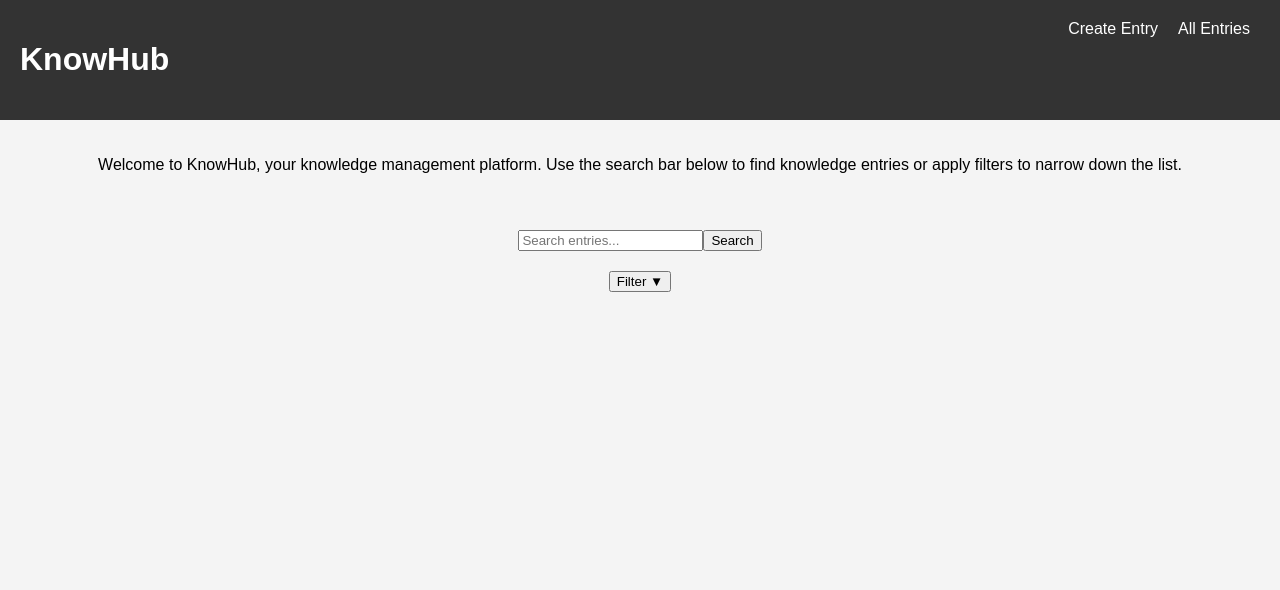
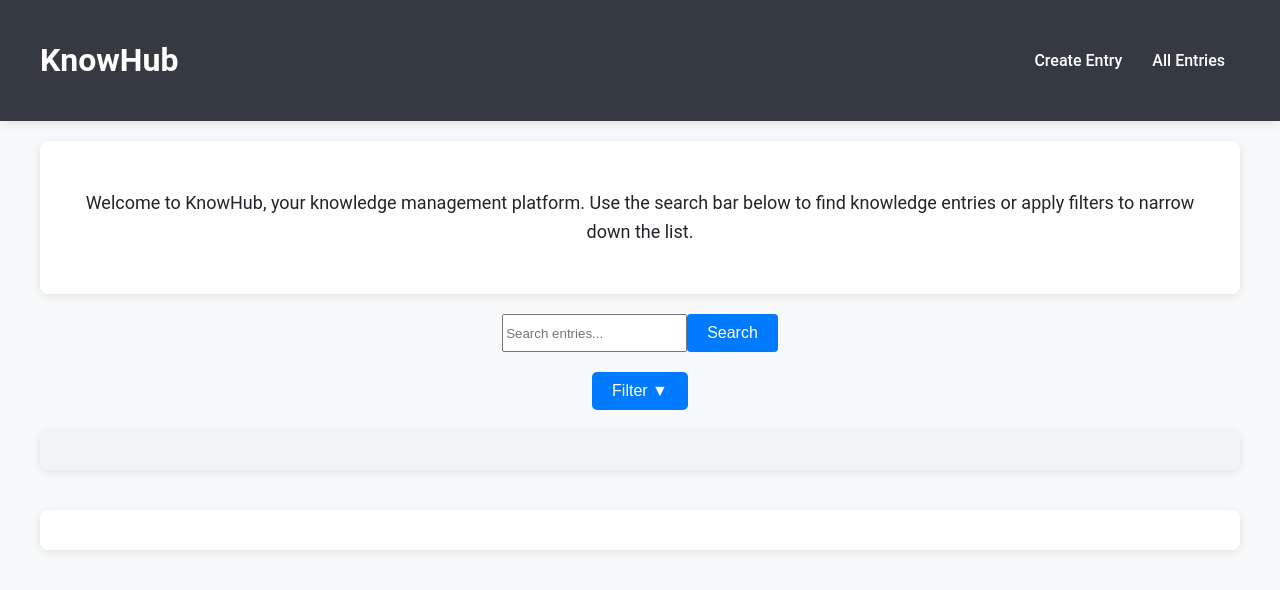
Before and after one commit to MoetazKhelil/KnowHub, a React (Create React App) app in the folder frontend/: page / in a window 1280 px wide. Shown: the top 590 px of the page. Built offline with nearby package versions, Linux system fonts and the light colour scheme.

Commit message:
changed styling for Home page, Filter and Search components

```diff
--- a/frontend/src/styles/styles.css
+++ b/frontend/src/styles/styles.css
@@ -1,8 +1,9 @@
 body {
-    font-family: Arial, sans-serif;
+    font-family: 'Roboto', sans-serif;
     margin: 0;
     padding: 0;
-    background-color: #f4f4f4;
+    background-color: #f8f9fa;
+    color: #212529;
 }
 
 .App {
@@ -12,21 +13,192 @@ body {
 .home header {
     display: flex;
     justify-content: space-between;
-    padding: 20px;
-    background-color: #333;
+    align-items: center;
+    padding: 20px 40px;
+    background-color: #343a40;
     color: white;
+    box-shadow: 0 2px 10px rgba(0, 0, 0, 0.1);
 }
 
 .home nav a {
     color: white;
     text-decoration: none;
-    margin: 0 10px;
+    margin: 0 15px;
+    font-weight: 500;
+    transition: color 0.3s ease;
+}
+
+.home nav a:hover {
+    color: #17a2b8;
 }
 
 .home .description {
+    padding: 30px;
+    background-color: white;
+    border-radius: 8px;
+    box-shadow: 0 2px 10px rgba(0, 0, 0, 0.1);
+    margin: 20px 40px;
+    font-size: 18px;
+    line-height: 1.6;
+}
+
+.results {
+    margin: 40px 40px;
+    background-color: white;
+    border-radius: 8px;
     padding: 20px;
+    box-shadow: 0 2px 10px rgba(0, 0, 0, 0.1);
+}
+
+.results ul {
+    list-style-type: none;
+    padding: 0;
+    margin: 0;
+}
+
+.results li {
+    padding: 15px 20px;
+    margin-bottom: 10px;
+    background-color: #e9ecef;
+    border-radius: 5px;
+    transition: background-color 0.3s ease, box-shadow 0.3s ease;
+}
+
+.results li:hover {
+    background-color: #dee2e6;
+    box-shadow: 0 2px 10px rgba(0, 0, 0, 0.1);
+}
+
+.results p {
+    font-size: 18px;
+    color: #6c757d;
+    text-align: center;
+}
+
+.active-filters {
+    margin: 20px 40px;
+    padding: 20px;
+    background-color: #f1f3f5;
+    border-radius: 8px;
+    box-shadow: 0 2px 10px rgba(0, 0, 0, 0.1);
+}
+
+.active-filters h3 {
+    margin-top: 0;
+    font-size: 22px;
+    color: #495057;
+}
+
+.active-filters ul {
+    list-style-type: none;
+    padding: 0;
+    margin: 10px 0;
+    display: flex;
+    flex-wrap: wrap;
+    gap: 10px;
+}
+
+.active-filters li {
+    background-color: #17a2b8;
+    color: white;
+    padding: 10px 15px;
+    border-radius: 20px;
+    font-size: 14px;
+}
+
+.active-filters button {
+    background-color: #dc3545;
+    color: white;
+    padding: 10px 20px;
+    border: none;
+    cursor: pointer;
+    font-size: 16px;
+    border-radius: 5px;
+    transition: background-color 0.3s ease;
+}
+
+.active-filters button:hover {
+    background-color: #c82333;
 }
 
 .search-bar {
+    display: flex;
+    justify-content: center;
+    margin-bottom: 20px;
+}
+
+.search-input {
+    width: 300px;
+    padding: 10px;
+    font-size: 16px;
+    border: 1px solid #ccc;
+    border-radius: 4px;
+    margin-right: 10px;
+}
+
+.search-button {
+    padding: 10px 20px;
+    font-size: 16px;
+    background-color: #007bff;
+    color: white;
+    border: none;
+    border-radius: 4px;
+    cursor: pointer;
+    transition: background-color 0.3s ease;
+}
+
+.search-button:hover {
+    background-color: #0056b3;
+}
+
+.filter {
     margin: 20px 0;
 }
+
+.filter-toggle-button {
+    background-color: #007bff;
+    color: white;
+    padding: 10px 20px;
+    border: none;
+    cursor: pointer;
+    font-size: 16px;
+    border-radius: 5px;
+}
+
+.filter-container {
+    display: flex;
+    flex-wrap: wrap;
+    gap: 20px;
+    margin-top: 15px;
+    align-items: center;
+    justify-content: center;
+}
+
+.filter-group {
+    display: flex;
+    flex-direction: column;
+    margin-right: 20px;
+}
+
+.filter-group label {
+    margin-bottom: 5px;
+    font-weight: bold;
+}
+
+.filter-group input {
+    padding: 8px;
+    border: 1px solid #ccc;
+    border-radius: 4px;
+    width: 200px;
+}
+
+.apply-filters-button {
+    background-color: #28a745;
+    color: white;
+    padding: 10px 20px;
+    border: none;
+    cursor: pointer;
+    font-size: 16px;
+    border-radius: 5px;
+    margin-top: 20px;
+}
```
